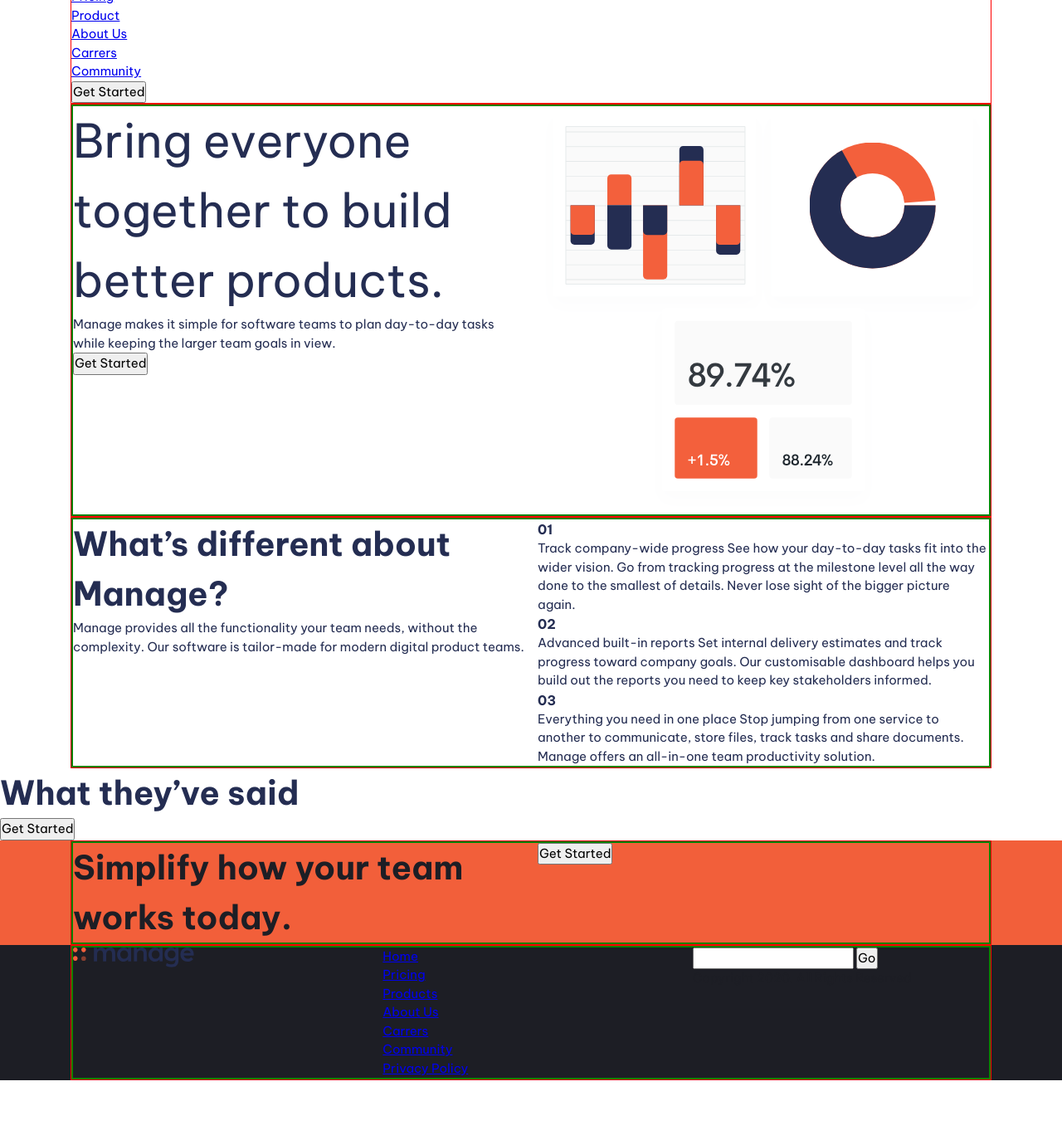
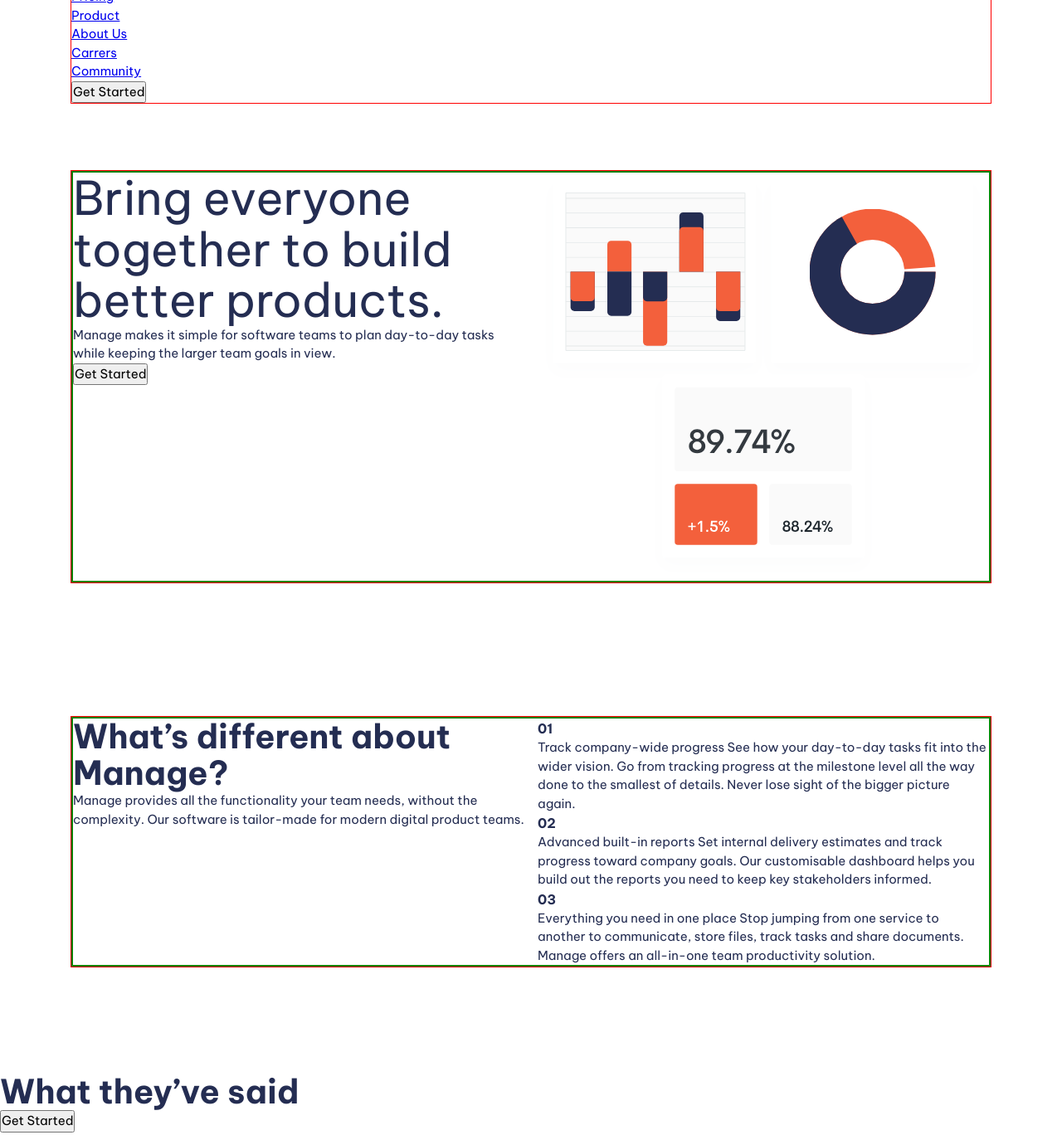
Before and after one commit to Akash1321/htmlCssTutorial, a plain HTML site: page index.html in a window 1280 px wide. Shown: the part 40-1408 px from the top of the page at 83% size. Before the commit the page ends 1342 px from the top, so only its background shows below. Drawn offline with Linux system fonts and the light colour scheme.

Commit message:
spacing and line-height fixed

```diff
--- a/index.html
+++ b/index.html
@@ -30,7 +30,7 @@
   </header>
 
   <main>
-    <section>
+    <section class="padding-block-900">
       <div class="container">
         <div class="even-columns">
           <div>
@@ -49,7 +49,7 @@
       </div>
     </section>
 
-    <section>
+    <section class="padding-block-900">
       <div class="container">
         <div class="even-columns">
           <div>
@@ -94,14 +94,14 @@
     </section>
 
 
-    <section class="carousel">
+    <section class="carousel | padding-block-700">
       <h2 class="fs-secondary-heading fw-bold">What they’ve said</h2>
       <!-- carousels will be here -->
       <button class="button">Get Started</button>
     </section>
 
 
-    <section class="cta | bg-accent-400 text-neutral-100">
+    <section class="cta | padding-block-700 bg-accent-400 text-neutral-100">
       <div class="container">
         <div class="even-columns">
           <div>
@@ -116,7 +116,7 @@
 
   </main>
 
-  <footer class="bg-neutral-100 text-neutral-100">
+  <footer class="padding-block-700 bg-neutral-100 text-neutral-100">
     <div class="container">
       <div class="even-columns">
         <div>
--- a/styles.css
+++ b/styles.css
@@ -31,6 +31,16 @@
   --fs-secondary-heading: var(--fs-700);
   --fs-nav: var(--fs-500);
   --fs-button: var(--fs-300);
+
+  --size-100: .25rem;
+  --size-200: .5rem;
+  --size-300: .75rem;
+  --size-400: 1rem;
+  --size-500: 1.5rem;
+  --size-600: 2rem;
+  --size-700: 3rem;
+  --size-800: 4rem;
+  --size-900: 5rem;
 
 }
 
@@ -179,35 +189,46 @@ svg {
 
 .fs-primary-heading {
   font-size: var(--fs-primary-heading);
+  line-height: 1.1;
 }
 
 .fs-secondary-heading {
   font-size: var(--fs-secondary-heading);
+  line-height: 1.1;
 }
 
 
 /* FONT SIZE UTILITY CLASSES THAT DOES NOT CHANGE WITH SCREEN SIZE */
 
-.fs-300{
+.fs-300 {
   font-size: var(--fs-300);
 }
 
-.fs-400{
+.fs-400 {
   font-size: var(--fs-400);
 }
 
-.fs-500{
+.fs-500 {
   font-size: var(--fs-500);
 }
 
-.fs-600{
+.fs-600 {
   font-size: var(--fs-600);
 }
 
+/* Spacing utility classes */
+
+.padding-block-900{
+  padding-block: var(--size-900);
+}
+
+.padding-block-700{
+  padding-block: var(--size-700);
+}
 
 /* Layout utility classes */
 
-.container{
+.container {
   --max-width: 1110px;
   --padding: 1rem;
 
@@ -216,15 +237,15 @@ svg {
   border: 1px solid red;
 }
 
-.even-columns{
+.even-columns {
   display: grid;
   gap: 1rem;
   border: 2px solid green;
 }
 
-@media(min-width: 50em){
+@media(min-width: 50em) {
 
-  .even-columns{
+  .even-columns {
     grid-auto-flow: column;
     grid-auto-columns: 1fr;
   }
@@ -234,13 +255,9 @@ svg {
 
 
 
-
-
-
-
 /* GENERAL STYLING */
 
-body{
+body {
   font-size: var(--fs-body);
   font-family: var(--ff-body);
   color: var(--clr-primary-400);
```
